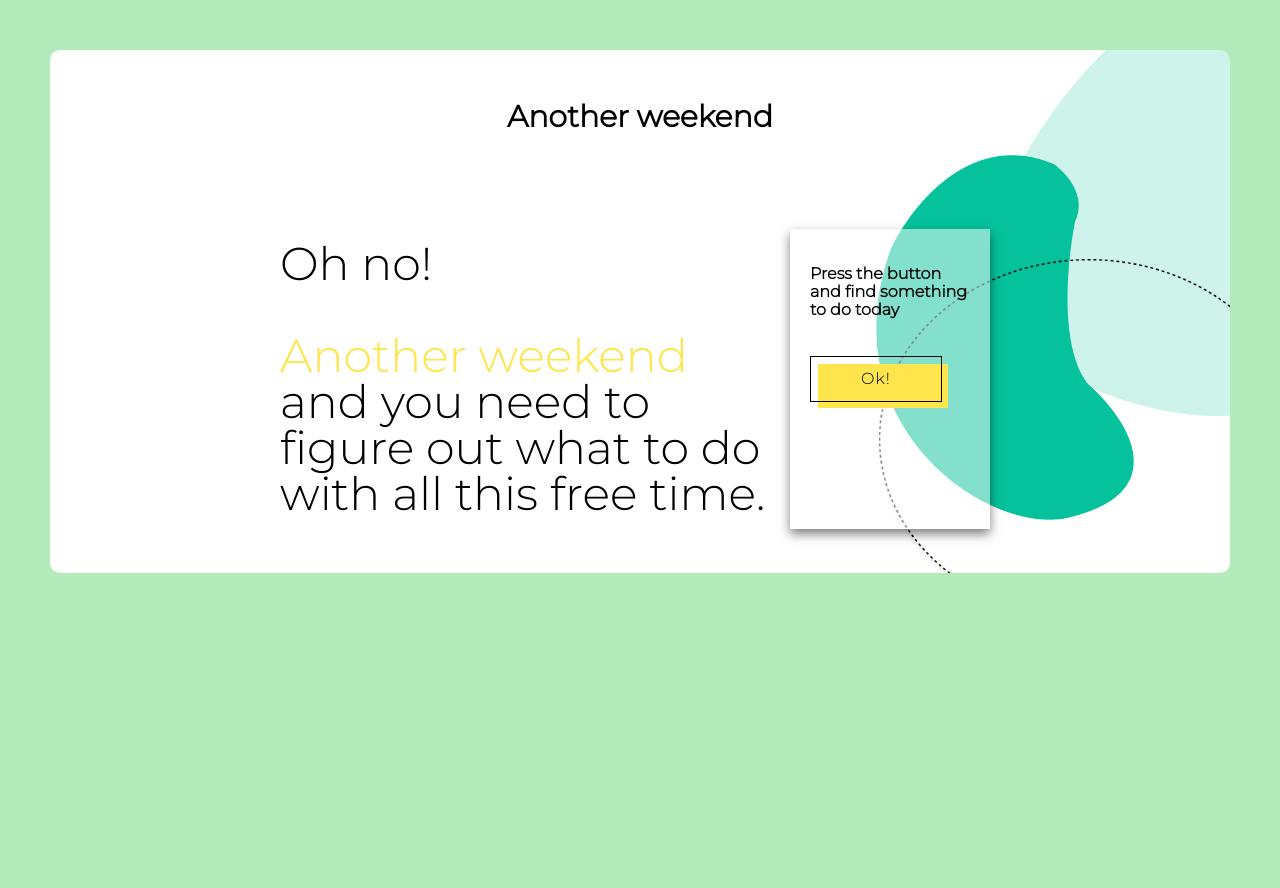
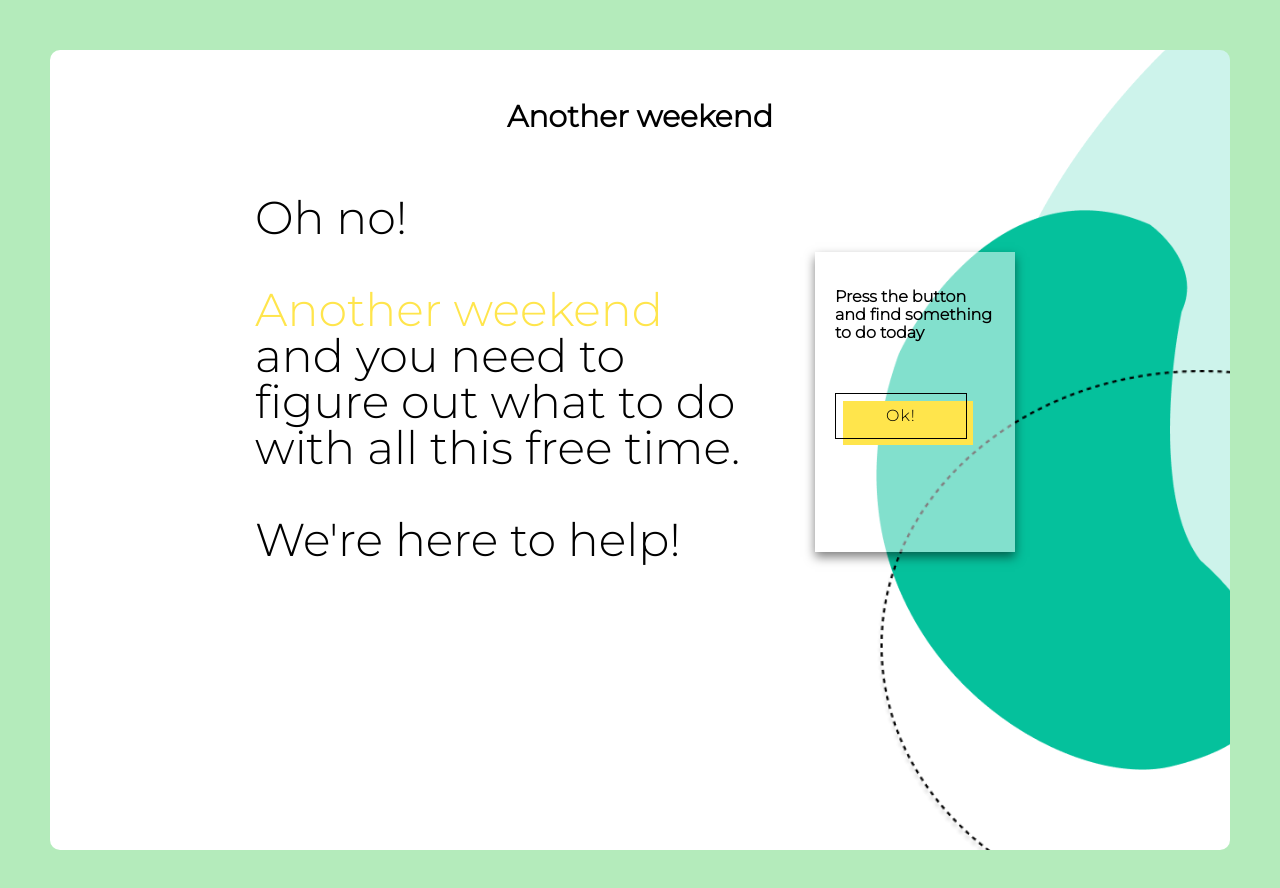
Before and after one commit to lizasilent/free-weekend, a website built with webpack: page index.html in a window 1280 px wide. Before the commit the page ends 800 px from the top, so only its background shows below. Built offline with nearby package versions, Linux system fonts and the light colour scheme.

Commit message:
paddings amd margins

```diff
--- a/index.html
+++ b/index.html
@@ -28,6 +28,7 @@
             <p>Oh no!</p>
             <p><span>Another weekend</span> and you need to figure
               out what to do with all this free time.</p>
+            <p> We're here to help!</p>
             </div>
 
 
--- a/styles/index.css
+++ b/styles/index.css
@@ -25,6 +25,7 @@ a {
   border-radius: 10px;
   position: relative;
   overflow: hidden;
+  min-height: 100vh;
 }
 
 .bg-image {
@@ -80,13 +81,17 @@ a {
 color: black;
 font-size: 46px;
 width: 500px;
+line-height: 1;
 margin-right: 50px;
-line-height: 1;
-margin: 0;
+
 }
 
 .template__text span {
   color: #ffe54c;
+}
+
+.template__text p {
+  margin-top: 0;
 }
 
 .card {
@@ -106,6 +111,7 @@ z-index: 2;
 .card__quote {
   color: black;
   font-weight: 900;
+  margin-bottom: 30px;
 }
 
 
```
